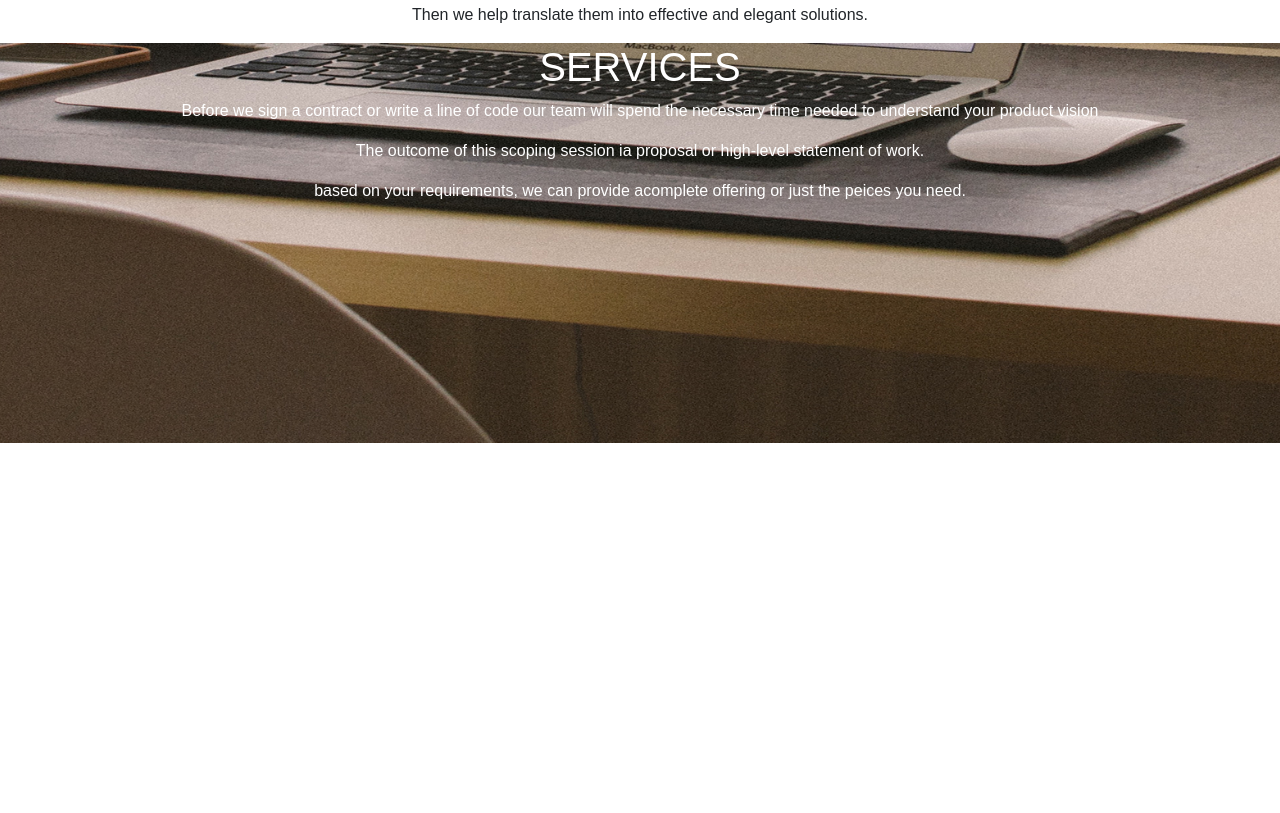
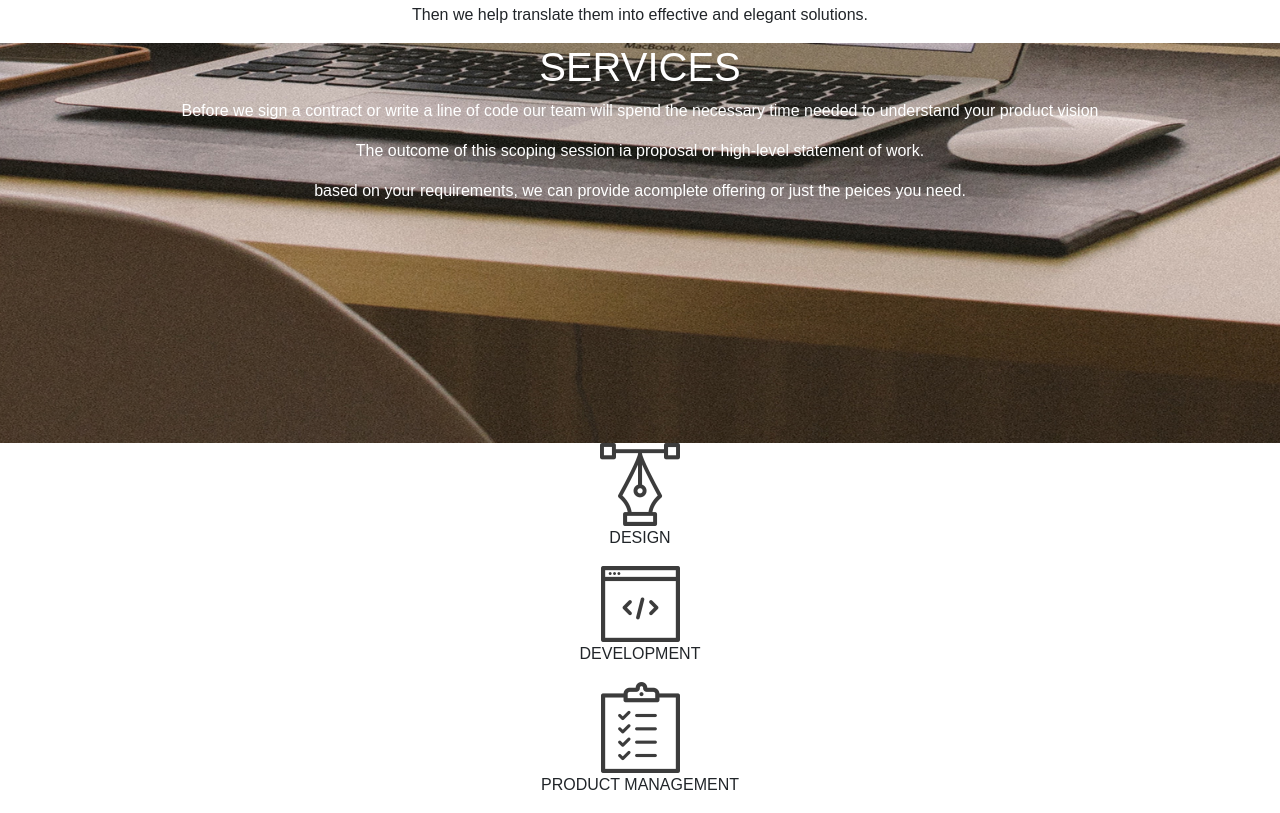
Before and after one commit to brian-makau/Delani-Studio, a plain HTML site: page index.html in a window 1280 px wide. Shown: the part 973-1786 px from the top of the page. Before the commit the page ends 1416 px from the top, so only its background shows below. Drawn offline with Linux system fonts and the light colour scheme.

Commit message:
Add the information for the services section

```diff
--- a/index.html
+++ b/index.html
@@ -66,8 +66,24 @@
             <p>
                 based on your requirements, we can provide acomplete offering or just the peices you need.
             </p>
-         </div>
-    </div>
+        </div>
+   </div>
+
+
+   <!--The What We Do section-->
+   <div>
+       <div>
+           <img src="/Assets/services icons/design_icon.png" alt="design">
+           <p>DESIGN</p>
+       </div>
+       <div>
+           <img src="/Assets/services icons/dev_icon.png" alt="development">
+           <p>DEVELOPMENT</p>
+       </div>
+       <div>
+           <img src="/Assets/services icons/product_icon.png" alt="product-management">
+           <p>PRODUCT MANAGEMENT</p>
+       </div>
    </div>
 </body>
 
```
